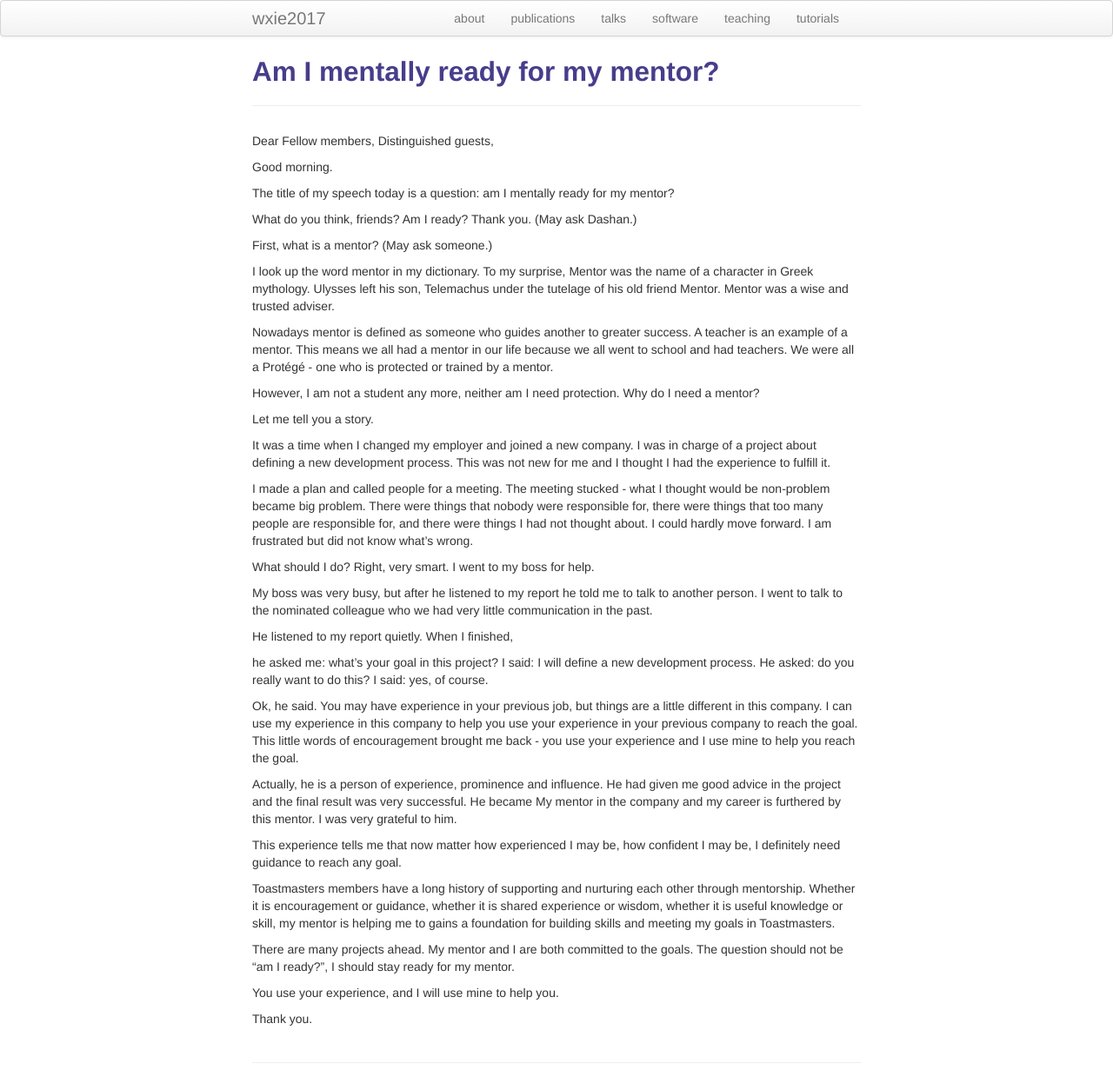
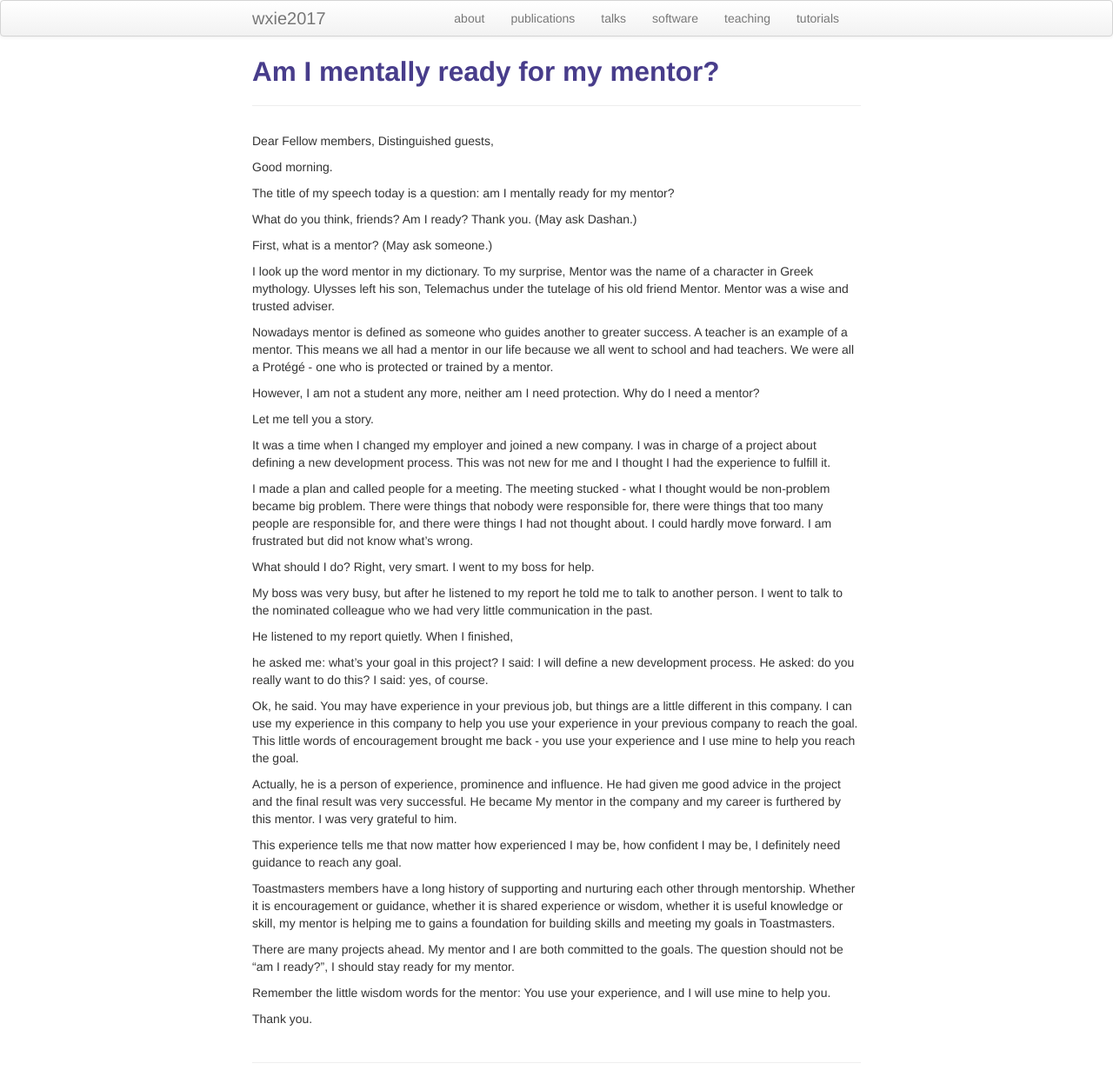
Before and after one commit to wxie2017/wxie2017.github.io, a Jekyll site: the page built from pages/speech/mentally_ready_for_mentor.md, in a window 1280 px wide. Shown: the whole page at 87% size. Built offline with Jekyll 4.4.1, drawn with Linux system fonts in a browser that asks for light colours.

Commit message:
improve ending

```diff
--- a/pages/speech/mentally_ready_for_mentor.md
+++ b/pages/speech/mentally_ready_for_mentor.md
@@ -76,6 +76,7 @@ foundation for building skills and meeting my goals in Toastmasters.
 There are many projects ahead. My mentor and I are both committed to the goals. The question
 should not be "am I ready?", I should stay ready for my mentor.
 
+Remember the little wisdom words for the mentor:
 You use your experience, and I will use mine to help you.
 
 Thank you.
```
